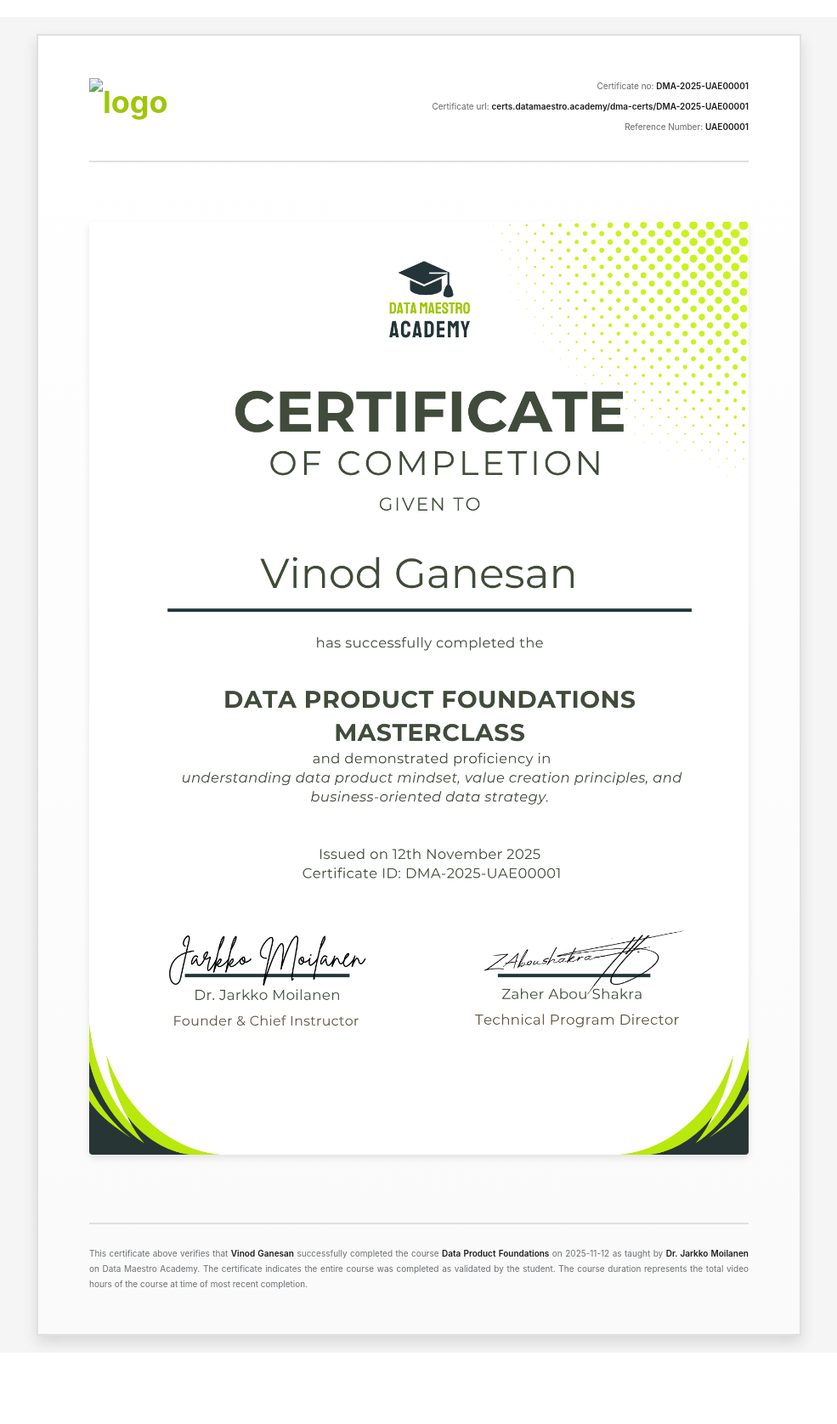
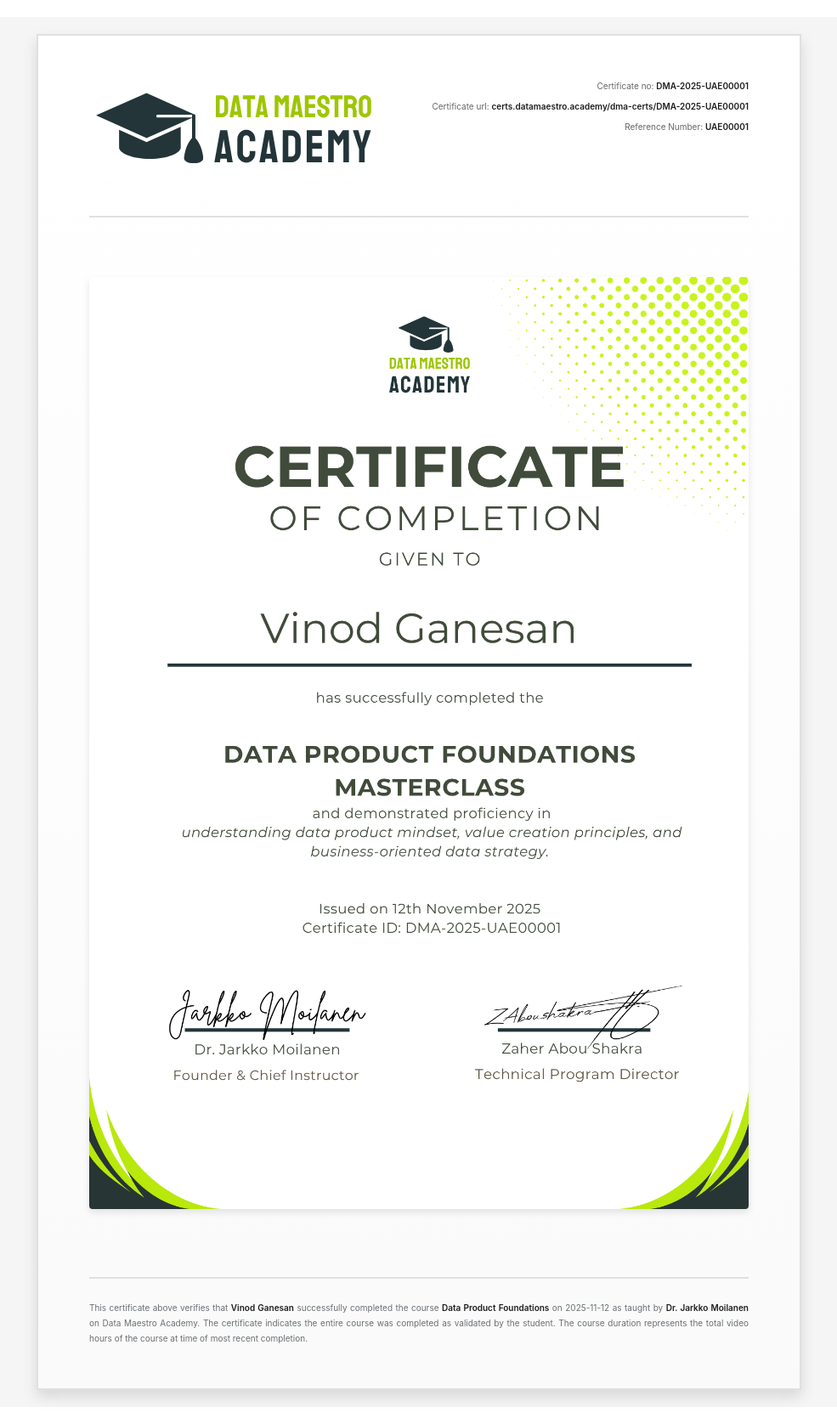
Before and after one commit to Data-Maestro-Academy/dma-cert, a Jekyll site: the page built from dma-certs/DMA-2025-UAE00001.md, in a window 1280 px wide. Shown: the whole page at 85% size, without its empty margins (147-1132 px from the left). Built offline with Jekyll 4.4.1, drawn with Linux system fonts in a browser that asks for light colours; before the commit the page ends 1612 px from its top, so only the background shows below that.

Commit message:
Fix image source path in DMA certificate

```diff
--- a/dma-certs/DMA-2025-UAE00001.md
+++ b/dma-certs/DMA-2025-UAE00001.md
@@ -8,7 +8,7 @@ certificate_image: DMA-2025-UAE00001.png
   <div class="certificate-paper">
     <div class="certificate-header">
       <div class="certificate-logo">
-        <img src="{{ site.baseurl }}/assets/certs/{{ page.logo_img }}" alt="logo">
+        <img src="{{ site.baseurl }}/assets/img/{{ page.logo_img }}" alt="logo">
       </div>
       <div class="certificate-info">
         <div class="info-row">
```
